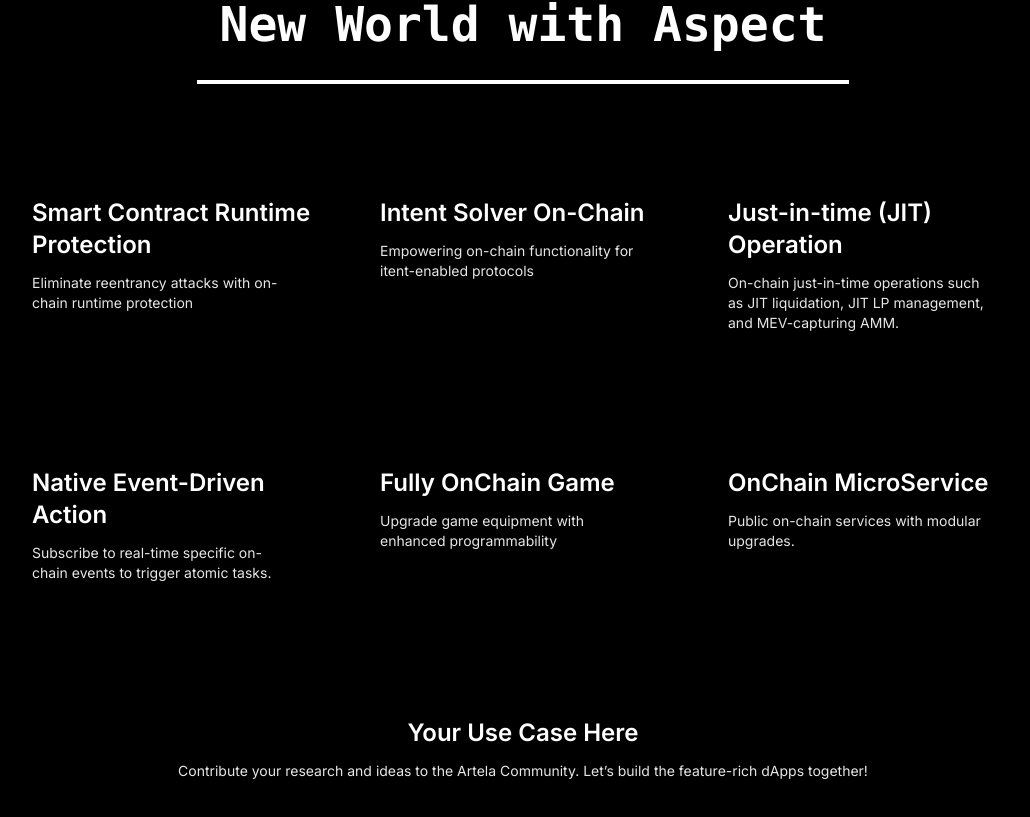
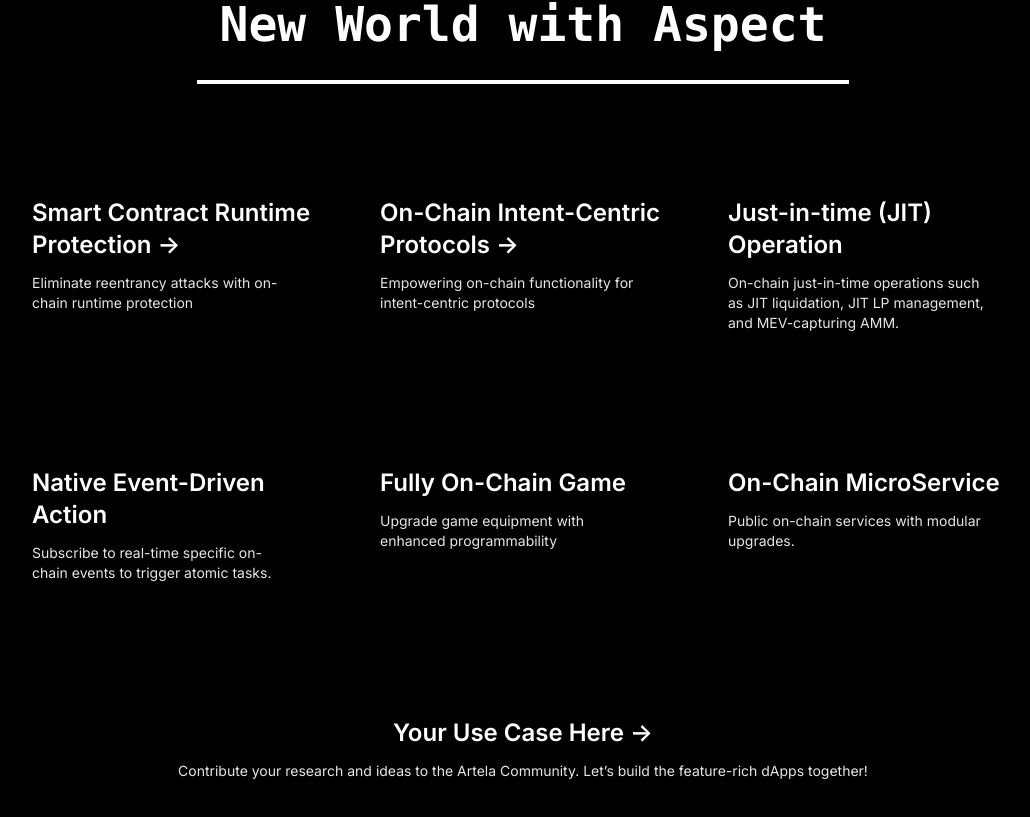
Before and after one commit to artela-network/developer-portal, a Next.js app: page / in a window 1280 px wide. Shown: the part 1359-2176 px from the top of the page, without its empty margins (117-1147 px from the left). Built offline with nearby package versions, Linux system fonts and the light colour scheme.

Commit message:
fix: whitepaper link

```diff
--- a/src/app/globals.css
+++ b/src/app/globals.css
@@ -37,3 +37,13 @@
 }
 .indexMod .im-b3em {
   color: #0082ff; }
+
+.indexMod .ProductCard_button {
+  border: none;
+  /* background-color: #383637; */
+  /* background: url(../images/pc/b11-1.png) 0 0/100% 100% no-repeat; */
+  font-size: 16px;
+  color: #fff;
+  border-radius: 76px;
+  padding: 18px 38px;
+}
--- a/src/app/page.tsx
+++ b/src/app/page.tsx
@@ -131,7 +131,7 @@
         </a>
 
         <a
-          href="http://docs.artela.network/develop/start-a-locol-node"
+          href="https://docs.artela.network/develop/start-a-local-node"
           className="group rounded-lg border border-transparent px-5 pt-8 pb-20 transition-colors bg-gray-100 hover:border-gray-300 hover:bg-gray-100 hover:dark:border-neutral-700 hover:dark:bg-neutral-800/30"
           target="_blank"
           rel="noopener noreferrer"
@@ -165,7 +165,7 @@
         </a>
 
         <a
-          href="https://file.notion.so/f/s/f61f7e7b-c401-4168-ad6d-e35db0537363/Preview_-_Aspect_Programming_Whitepaper.pdf?id=6010f2ef-5967-4b8e-b500-52482a0e2d16&table=block&spaceId=45baf4ea-5aba-4e9d-b5e7-ca59d97ab79a&expirationTimestamp=1694131200000&signature=OXwSB9iIp-wplzI4zyRrZU1GFBRhyeQlP5j5N7SIAm8&downloadName=Preview+-+Aspect+Programming+Whitepaper.pdf"
+          href="https://github.com/artela-network/aspect-whitepaper/blob/main/latex/build/whitepaper.pdf"
           className="group rounded-lg border border-transparent px-5 pt-8 pb-20 transition-colors bg-gray-100 hover:border-gray-300 hover:bg-gray-100 hover:dark:border-neutral-700 hover:dark:bg-neutral-800/30"
           target="_blank"
           rel="noopener noreferrer"
@@ -264,6 +264,9 @@
         >
           <h2 className={`mb-3 text-white text-2xl font-semibold`}>
           Smart Contract Runtime Protection{' '}
+            <span className="inline-block transition-transform group-hover:translate-x-1 motion-reduce:transform-none">
+              -&gt;
+            </span>
           </h2>
           <p className={`m-0 max-w-[30ch] text-sm text-white opacity-90`}>
             Eliminate reentrancy attacks with on-chain runtime protection
@@ -277,10 +280,13 @@
           rel="noopener noreferrer"
         >
           <h2 className={`mb-3 text-white text-2xl font-semibold`}>
-          Intent Solver On-Chain
+          On-Chain Intent-Centric Protocols{' '}
+            <span className="inline-block transition-transform group-hover:translate-x-1 motion-reduce:transform-none">
+              -&gt;
+            </span>
           </h2>
           <p className={`m-0 max-w-[30ch] text-sm text-white opacity-90`}>
-            Empowering on-chain functionality for itent-enabled protocols
+            Empowering on-chain functionality for intent-centric protocols
           </p>
         </a>
 
@@ -319,7 +325,7 @@
           rel="noopener noreferrer"
         >
           <h2 className={`mb-3 text-white text-2xl font-semibold`}>
-          Fully OnChain Game
+          Fully On-Chain Game
           </h2>
           <p className={`m-0 max-w-[30ch] text-sm text-white opacity-90`}>
            Upgrade game equipment with enhanced programmability
@@ -333,7 +339,7 @@
           rel="noopener noreferrer"
         >
           <h2 className={`mb-3 text-white text-2xl font-semibold`}>
-          OnChain MicroService
+          On-Chain MicroService
           </h2>
           <p className={`m-0 max-w-[30ch] text-sm text-white opacity-90`}>
             Public on-chain services with modular upgrades.
@@ -347,15 +353,18 @@
           rel="noopener noreferrer"
         >
           <h2 className={`mb-3 text-white text-2xl font-semibold text-center `}>
-          Your Use Case Here
+          Your Use Case Here{' '}
+            <span className="inline-block transition-transform group-hover:translate-x-1 motion-reduce:transform-none">
+              -&gt;
+            </span>
           </h2>
           <p className={`text-sm text-white opacity-90 text-center `}>
             Contribute your research and ideas to the Artela Community. Let’s build the feature-rich dApps together!
           </p>
         </a>
       </div>
-
-      {/* <div className="relative flex py-8 place-items-center before:absolute before:h-[300px] before:w-[480px]">
+{/*
+      <div className="relative flex py-8 place-items-center before:absolute before:h-[300px] before:w-[480px]">
         <code className="font-mono font-bold text-5xl text-white">Contribute to Artela</code>
       </div>
 
```
